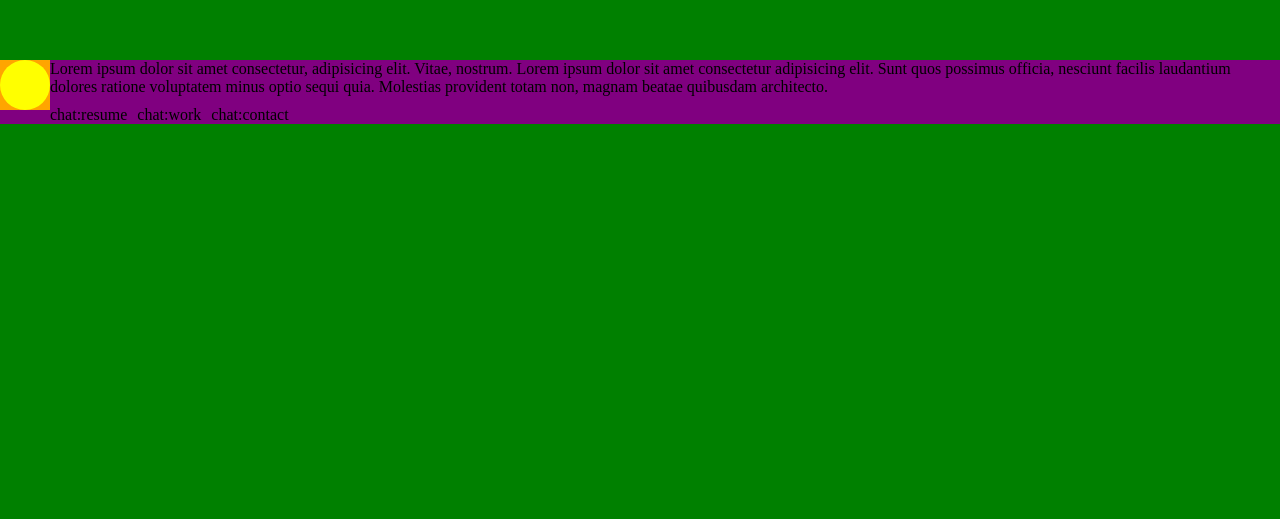
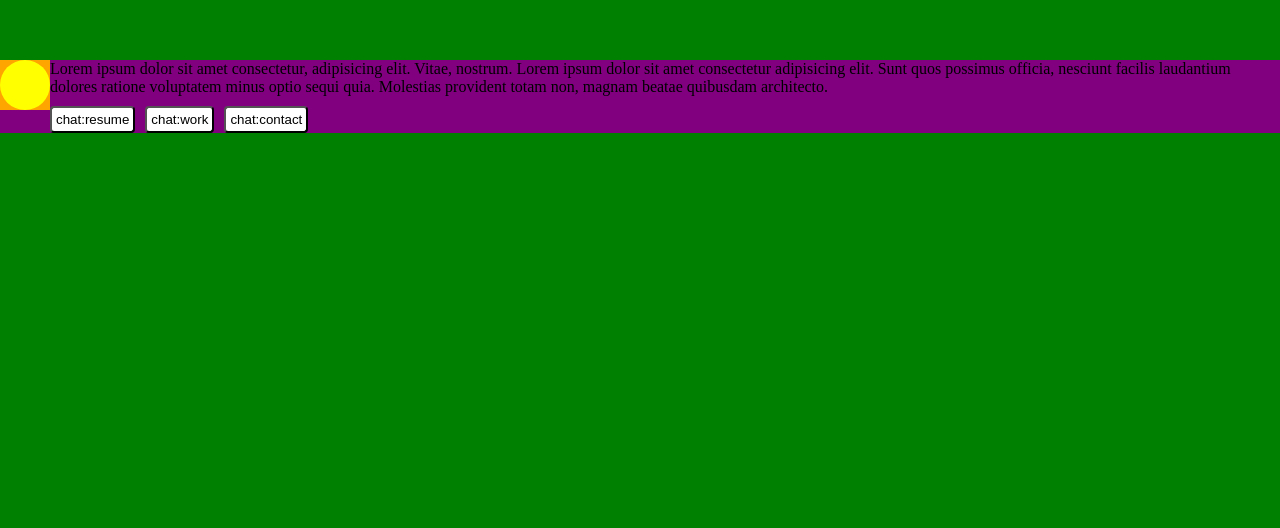
Before and after one commit to umkl/interactive-monologue-webinterface, a Next.js app: page / in a window 1280 px wide. Shown: the part 315-843 px from the top of the page. Built offline with nearby package versions, Linux system fonts and the light colour scheme.

Commit message:
feat: add action button component

```diff
--- /dev/null
+++ b/src/comp/ActionButton.tsx
@@ -0,0 +1,21 @@
+type ActionButtonProps = {
+  label: string;
+  click(label: string): void;
+};
+export default function ActionButton(props: ActionButtonProps) {
+  const { label, click } = props;
+
+  return (
+    <button
+      {...{
+        style: {
+          borderRadius: "4px",
+          backgroundColor: "white",
+          padding: "4px",
+        },
+      }}
+    >
+      {label}
+    </button>
+  );
+}
--- a/src/comp/ChatBubble.tsx
+++ b/src/comp/ChatBubble.tsx
@@ -4,12 +4,12 @@
 
 type ChatBubbleProps = {
   text: string;
-  actionIds: string[];
+  actionButtons: React.ReactNode[];
 };
 
 export default function ChatBubble(props: ChatBubbleProps) {
   const [displayedText, setDisplayedText] = useState("");
-  const { text, actionIds } = props;
+  const { text, actionButtons } = props;
 
   useEffect(() => {
     let currentIndex = 0;
@@ -42,9 +42,7 @@
             gap: "10px",
           }}
         >
-          {actionIds.map((actionId) => {
-            return <div key={actionId}>{actionId}</div>;
-          })}
+          {actionButtons}
         </div>
       </div>
     </div>
--- a/src/feat/ChatBubbles.tsx
+++ b/src/feat/ChatBubbles.tsx
@@ -4,6 +4,7 @@
 import useScrollDisabler from "../hooks/useScrollDisabler";
 import chatBubbleObject from "../../data/chat-bubbles.json";
 import { initialChatBubbleIds } from "../const/prefs";
+import ActionButton from "../comp/ActionButton";
 
 const chatBubbleMap = new Map<string, ChatBubble>(
   Object.entries(chatBubbleObject) as any
@@ -43,7 +44,17 @@
               <ChatBubble
                 key={idx}
                 text={chatBubbleText}
-                actionIds={chatBubbleActionIds}
+                actionButtons={[
+                  chatBubbleActionIds.map((actionId) => {
+                    return (
+                      <ActionButton
+                        key={actionId}
+                        label={actionId}
+                        click={() => {}}
+                      />
+                    );
+                  }),
+                ]}
               />
             )
           );
--- a/src/hooks/useScrollDisabler.tsx
+++ b/src/hooks/useScrollDisabler.tsx
@@ -1,7 +1,7 @@
 import { useEffect } from "react";
 
 export default function useScrollDisabler() {
-  const isScrollDisabled = false;
+  const isScrollDisabled = true;
 
   useEffect(() => {
     if (isScrollDisabled) {
```
